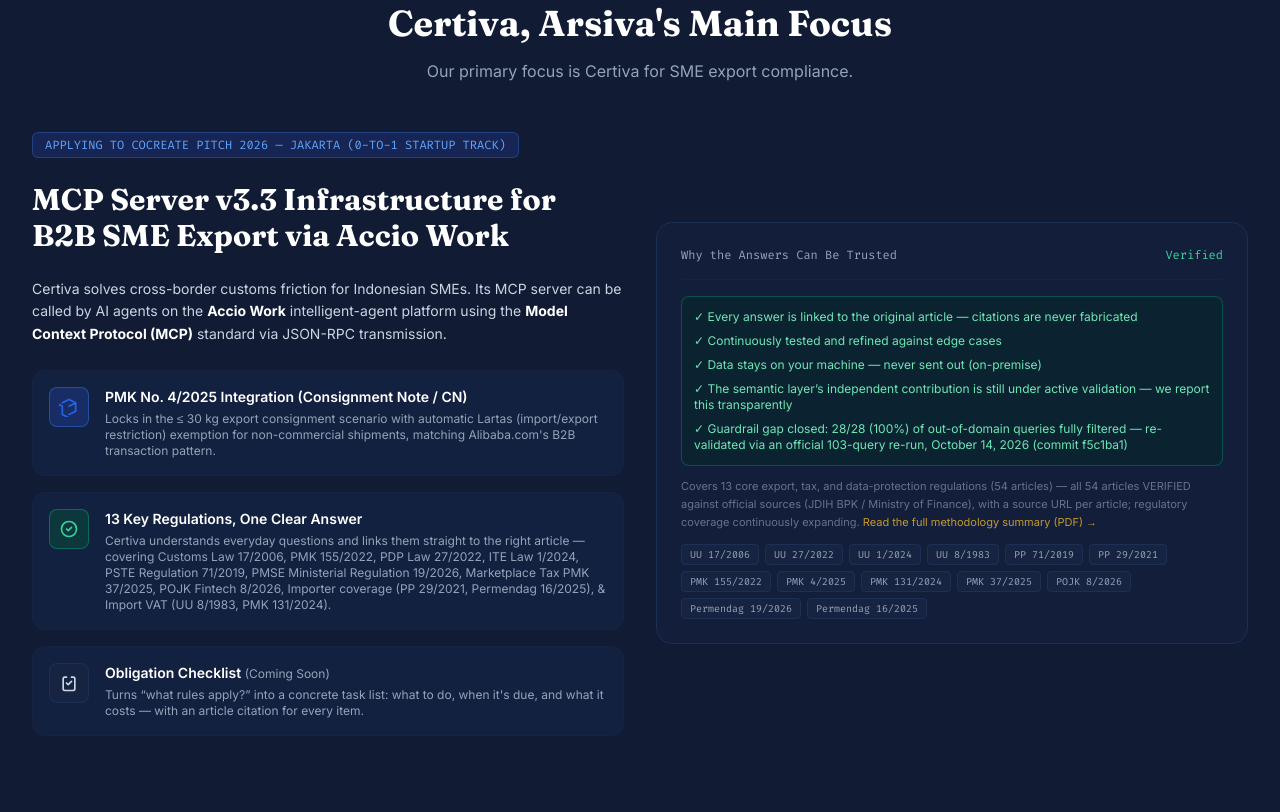
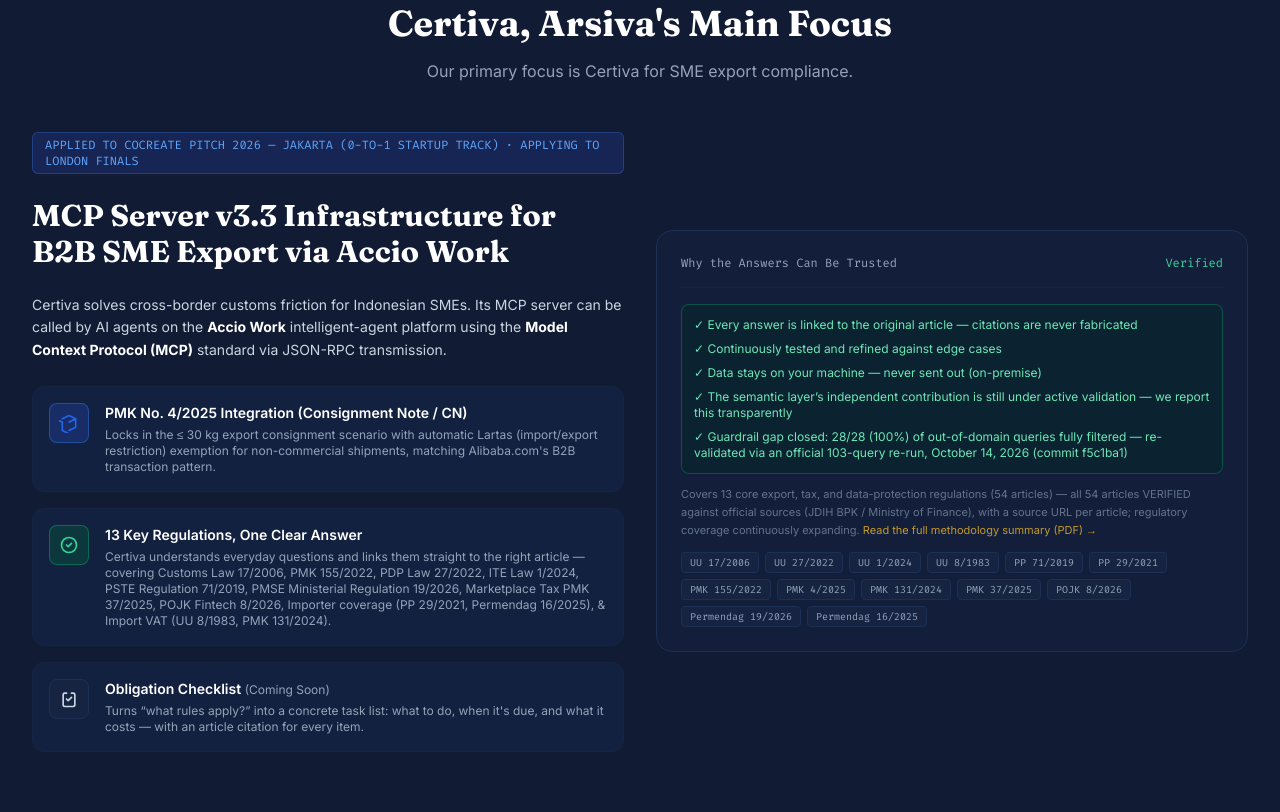
Before and after one commit to brainvolantis-creator/arsiva.tech, a plain HTML site: page certiva-en.html in a window 1280 px wide. Shown: the part 1348-2160 px from the top of the page. Drawn offline with Linux system fonts and the light colour scheme.

Commit message:
fix(copy): narasi CoCreate konsisten — Jakarta (berpartisipasi) + London Finals (mendaftar)

```diff
--- a/certiva-en.html
+++ b/certiva-en.html
@@ -221,7 +221,7 @@
             <div class="grid lg:grid-cols-12 gap-8 items-center">
                 <div class="lg:col-span-6 space-y-6">
                     <div class="inline-flex items-center gap-2 px-3 py-1 rounded-md bg-blue-950 border border-blue-500/30 text-blue-400 text-xs font-mono">
-                        <span data-i18n="cocreate.badge">MENDAFTAR COCREATE PITCH 2026 — JAKARTA (TRACK 0-TO-1 STARTUP)</span>
+                        <span data-i18n="cocreate.badge">BERPARTISIPASI DI COCREATE PITCH 2026 — JAKARTA (TRACK 0-TO-1 STARTUP) · MENDAFTAR LONDON FINALS</span>
                     </div>
                     <h3 data-i18n="certiva.heading" class="font-serif text-2xl sm:text-3xl font-bold text-white">
                         Infrastruktur MCP Server v3.3 untuk Ekspor B2B UMKM via Accio Work
@@ -619,7 +619,7 @@
             <div class="text-center max-w-2xl mx-auto">
                 <div data-i18n="roadmap.eyebrow" class="inline-flex items-center gap-2 px-3 py-1 rounded-full bg-blue-950 text-brand-blue text-xs font-mono uppercase tracking-widest mb-3">Transparansi &amp; Langkah Ke Depan</div>
                 <h2 data-i18n="roadmap.heading" class="font-serif text-3xl sm:text-4xl font-bold text-white">Kenapa Kami Ikut CoCreate Pitch 2026</h2>
-                <p data-i18n="roadmap.intro" class="mt-4 text-slate-400 text-sm leading-relaxed">Kami belum punya liputan media atau penghargaan eksternal — dan kami pilih jujur soal itu. CoCreate Pitch 2026 justru menjadi upaya validasi eksternal pertama kami, untuk menjangkau pasar 65,5 juta UMKM Indonesia (BPS/Kementerian UMKM RI, 2025).</p>
+                <p data-i18n="roadmap.intro" class="mt-4 text-slate-400 text-sm leading-relaxed">Kami belum punya liputan media atau penghargaan eksternal — dan kami pilih jujur soal itu. Kami mendaftar CoCreate Pitch 2026 Jakarta dan tidak lanjut ke finalis; final London menjadi upaya validasi eksternal pertama kami di pasar internasional — sementara produknya menjangkau 65,5 juta UMKM Indonesia (BPS/Kementerian UMKM RI, 2025).</p>
             </div>
 
             <div class="mt-12 grid sm:grid-cols-3 gap-4">
@@ -763,11 +763,11 @@
                 "footer.badge2": "UU PDP Compliant",
                 "footer.founderLabel": "Founder & Legal Counsel",
                 "sim.avatarLabel": "Sari",
-                "cocreate.badge": "APPLYING TO COCREATE PITCH 2026 — JAKARTA (0-TO-1 STARTUP TRACK)",
+                "cocreate.badge": "APPLIED TO COCREATE PITCH 2026 — JAKARTA (0-TO-1 STARTUP TRACK) · APPLYING TO LONDON FINALS",
                 "nav.roadmap": "Roadmap",
                 "roadmap.eyebrow": "Transparency & What's Next",
                 "roadmap.heading": "Why We're Applying to CoCreate Pitch 2026",
-                "roadmap.intro": "We don't yet have media coverage or external awards — and we choose to be upfront about that. CoCreate Pitch 2026 is our first real external validation effort, aimed at reaching Indonesia's 65.5 million SMEs (BPS/Ministry of SMEs, 2025).",
+                "roadmap.intro": "We don't yet have media coverage or external awards — and we choose to be upfront about that. We applied to CoCreate Pitch 2026 Jakarta and did not advance; the London finals are our first real external validation on the international market — while the product serves Indonesia's 65.5 million SMEs (BPS/Ministry of SMEs, 2025).",
                 "roadmap.item1title": "Expanding the Verified Dataset",
                 "roadmap.item1desc": "From 13 core regulations toward full coverage of SME-relevant business regulation.",
                 "roadmap.item2title": "Legal Validation Partnerships",
```
Also changed, not shown: certiva.html (+4 -4 lines).
